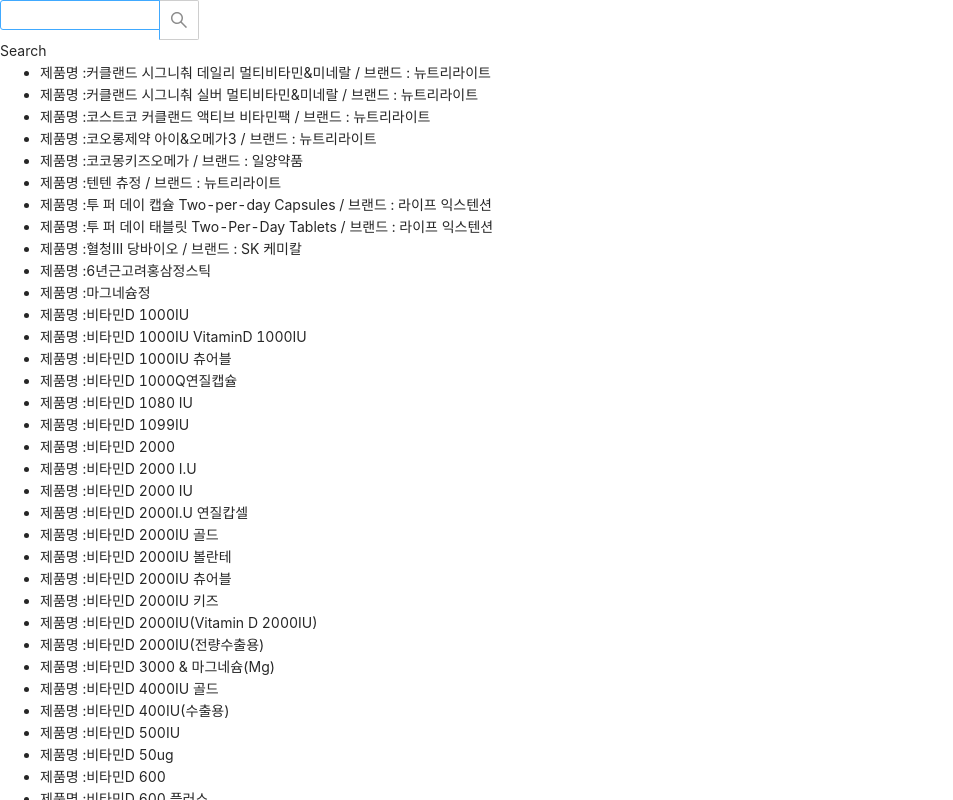
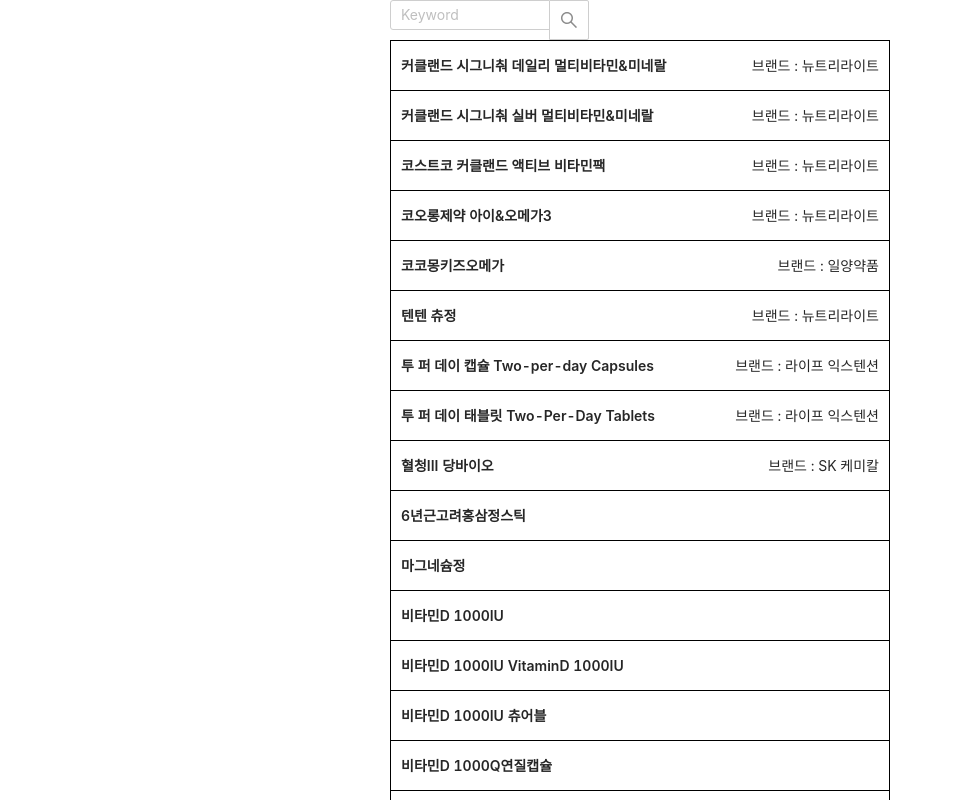
Before and after one commit to ysh0514/06_search, a React (Create React App) app: page /search in a window 1280 px wide. Shown: the top 800 px of the page, without its empty margins (0-953 px from the left). Built offline with nearby package versions, Linux system fonts and the light colour scheme; data requests are answered from the project's data file.

Commit message:
Add : css 추가

```diff
--- a/src/assets/css/App.scss
+++ b/src/assets/css/App.scss
@@ -5,7 +5,7 @@
 #root,
 .wrapper-main {
   width: 100%;
-  overflow: hidden;
+  // overflow: hidden;
 }
 h1,
 h2,
--- a/src/pages/search/Search.scss
+++ b/src/pages/search/Search.scss
@@ -0,0 +1,27 @@
+.container {
+  margin: 0 auto;
+  width: 500px;
+  .serachResultWrapper {
+    padding-left: 0px;
+    border: 1px solid black;
+
+    .listWrapper {
+      height: 50px;
+      .list {
+        display: flex;
+        align-items: center;
+        justify-content: space-between;
+        list-style-type: none; /* Remove bullets */
+        padding: 10px;
+        height: 100%;
+        border-bottom: 1px solid black;
+        .productName {
+          font-weight: 600;
+        }
+        .brandName {
+          font-size: 14px;
+        }
+      }
+    }
+  }
+}
--- a/src/pages/search/Search.tsx
+++ b/src/pages/search/Search.tsx
@@ -4,6 +4,7 @@
 import { useEffect, useState } from 'react';
 import { useQuery } from 'react-query';
 import { useLocation } from 'react-router-dom';
+import './Search.scss';
 
 export default function Search() {
   const [sortedProducts, setSortedProducts] = useState<medicineDataProps[]>([]);
@@ -66,21 +67,22 @@
 
   return (
     <div>
+      <div className="container">
         {allData && <SearchInput data={allData} />}
-      Search
-      <ul>
+        <ul className="serachResultWrapper">
           {sortedProducts &&
             sortedProducts.map((item, idx) => (
-            <div key={idx}>
-              <li>
-                <span>
-                  제품명 :{item.name}{' '}
-                  {item.brand && <span> / 브랜드 : {item.brand}</span>}
-                </span>
+              <div key={idx} className="listWrapper">
+                <li className="list">
+                  <span className="productName">{item.name} </span>
+                  {item.brand && (
+                    <span className="brandName"> 브랜드 : {item.brand}</span>
+                  )}
                 </li>
               </div>
             ))}
         </ul>
       </div>
+    </div>
   );
 }
```
Lines whose indentation alone changed are shown as unchanged.
